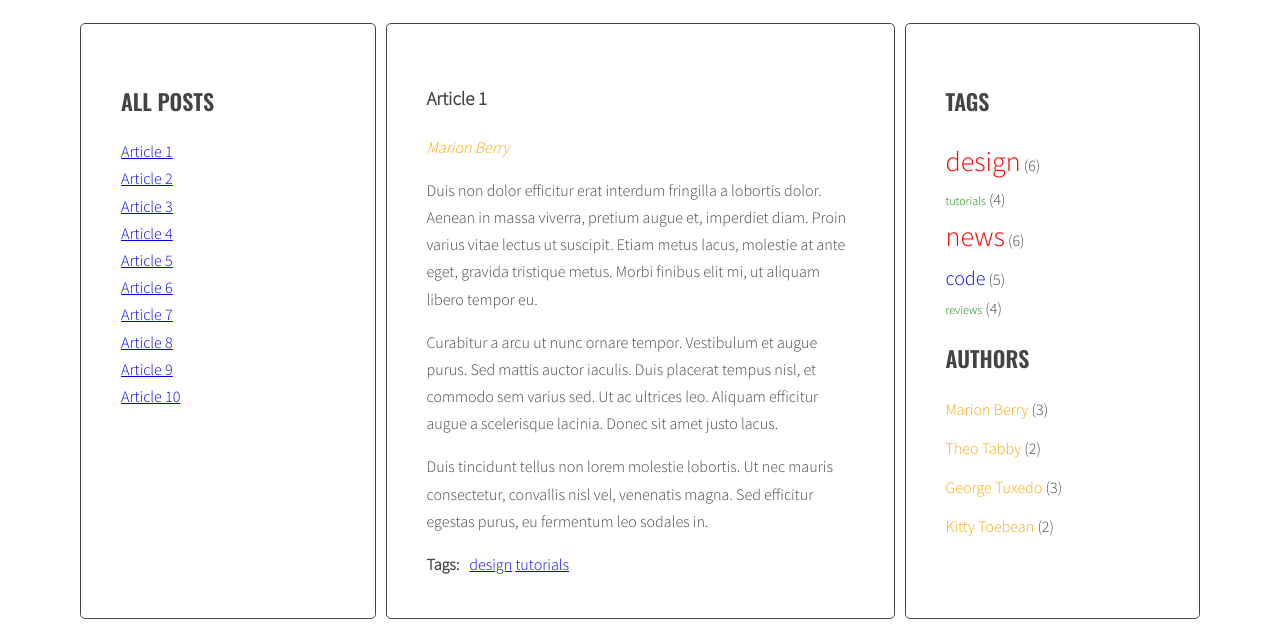
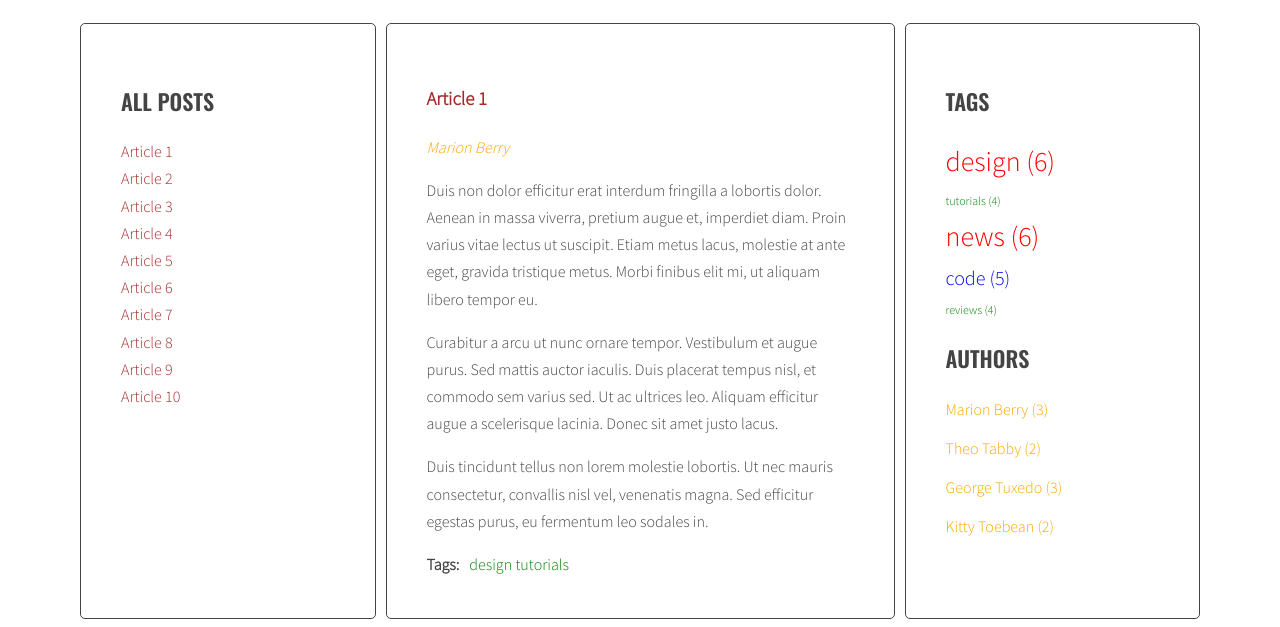
Before and after one commit to wierza/javascript-blog, a website: page index.html in a window 1280 px wide. Shown: the part 220-847 px from the top of the page. Drawn offline with nearby package versions, Linux system fonts and the light colour scheme.

Commit message:
Add templates part two

```diff
--- a/index.html
+++ b/index.html
@@ -179,6 +179,16 @@
           <script id="template-author-link" type="text/x-handlebars-template">
             <li><a href="#{{ id }}"><span>{{ title }}</span></a></li>
           </script>
+          <script id="template-tag-cloud-link" type="text/x-handlebars-template">
+            {{#each tags}}
+            <li><a href="#tag-{{tag}}" class="{{className}}" >{{tag}} <span class="tag-count">({{count}})</span></a></li>
+            {{/each}}
+          </script>
+          <script id="template-author-cloud-link" type="text/x-handlebars-template">
+            {{#each authors}}
+            <li><li><a href="#author-{{author}}"  >{{author}} <span class="tag-count">({{count}})</span></a></li></li>
+            {{/each}}
+          </script>
           <script src="https://cdnjs.cloudflare.com/ajax/libs/handlebars.js/4.1.0/handlebars.min.js"></script>
           <script src="js/script.js"></script>
     </body>
--- a/js/script.js
+++ b/js/script.js
@@ -3,7 +3,9 @@
 const templates = {
   articleLink: Handlebars.compile(document.querySelector('#template-article-link').innerHTML),
   tagLink: Handlebars.compile(document.querySelector('#template-tag-link').innerHTML),
-  authorLink: Handlebars.compile(document.querySelector('#template-author-link').innerHTML)
+  authorLink: Handlebars.compile(document.querySelector('#template-author-link').innerHTML),
+  tagCloudLink: Handlebars.compile(document.querySelector('#template-tag-cloud-link').innerHTML),
+  authorCloudLink: Handlebars.compile(document.querySelector('#template-author-cloud-link').innerHTML)
 };
 
 const titleClickHandler = function(event){
@@ -206,7 +208,7 @@ function generateTags(){
   /* [NEW] create variable for all links HTML code */
   const tagsParams = calculateTagsParams(allTags);
   console.log('tagsParams:', tagsParams);
-  let allTagsHTML = '';
+  const allTagsData = {tags: []};
 
   /* [NEW] START LOOP: for each tag in allTags: */
 
@@ -215,14 +217,19 @@ function generateTags(){
     /* [NEW] generate code of a link and add it to allTagsHTML */
     const tagLinkHTML = '<li><a href="#tag-' + tag + '" class="' + calculateTagClass(allTags[tag], tagsParams) + '">' + tag + '</a> (' + allTags[tag] + ')</li>';
     console.log('tagLinkHTML:', tagLinkHTML);
-    allTagsHTML += tagLinkHTML;
+    allTagsData.tags.push({
+      tag: tag,
+      count: allTags[tag],
+      className: calculateTagClass(allTags[tag], tagsParams)
+    });
 
     /* [NEW] END LOOP: for each tag in allTags: */
 
   }
   /*[NEW] add HTML from allTagsHTML to tagList */
 
-  tagList.innerHTML = allTagsHTML;
+  tagList.innerHTML = templates.tagCloudLink(allTagsData);
+  console.log(allTagsData);
 }
 generateTags();
 
@@ -366,7 +373,7 @@ function generateAuthors(){
 
   /* [NEW] create variable for all links HTML code */
 
-  let allAuthorsHTML = '';
+  const allAuthorsData = {authors: []};
 
   /* [NEW] START LOOP: for each author in allAuthors: */
 
@@ -376,14 +383,18 @@ function generateAuthors(){
 
     const authorLinkHTML = '<li><a href="#author-' + author +  '">' + author + '</a> (' + allAuthors[author] + ')</li>';
     console.log('tagLinkHTML:', authorLinkHTML);
-    allAuthorsHTML += authorLinkHTML;
+    allAuthorsData.authors.push({
+      author: author,
+      count: allAuthors[author],
+    });
 
     /* [NEW] END LOOP: for each author in allAuthors: */
 
   }
   /*[NEW] add HTML from allTagsHTML to tagList */
 
-  authorList.innerHTML = allAuthorsHTML;
+  authorList.innerHTML = templates.authorCloudLink(allAuthorsData);
+  console.log(allAuthorsData);
 
 }
 
--- a/sass/style.scss
+++ b/sass/style.scss
@@ -90,9 +90,19 @@ body {
 .list-horizontal {
   li {
     display: inline-block;
+    a {
+      color: green;
+      text-decoration: none;
+    }
   }
 }
 
+.titles {
+  a {
+    text-decoration: none;
+    color: brown;
+  }
+}
 /* Authors */
 
 .authors {
@@ -113,6 +123,10 @@ body {
   &.active {
     display: block;
   }
+}
+
+.post-title {
+  color: brown;
 }
 
 .post-author {
```
Also changed, not shown: css/style.css, 1 other file.
